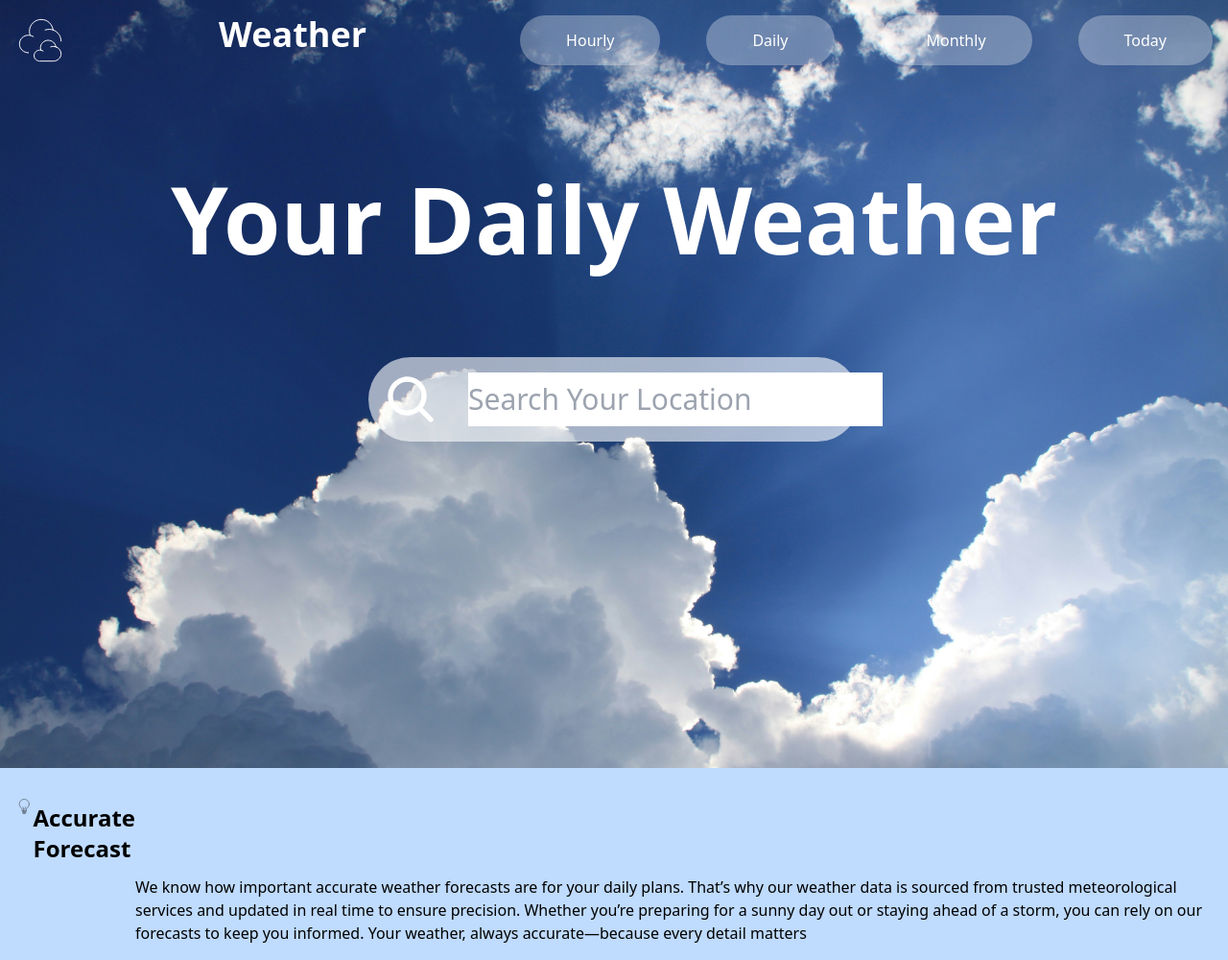
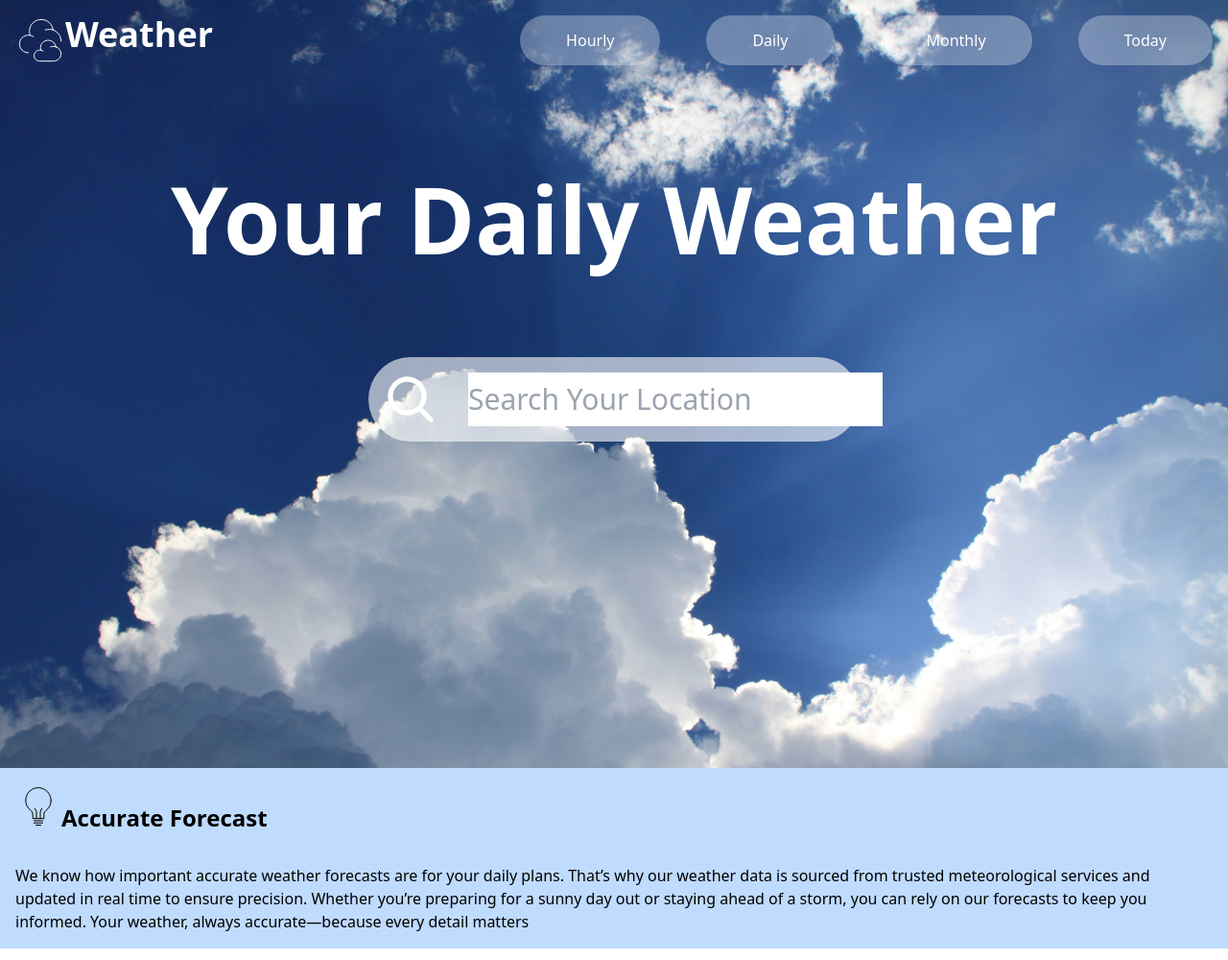
Before and after one commit to Tshedimoso/myweatherdashboard, a React (Vite) app: page / in a window 1280 px wide. Shown: the whole page at 96% size. Built offline with nearby package versions, Linux system fonts and the light colour scheme.

Commit message:
some editing

```diff
--- a/src/App.jsx
+++ b/src/App.jsx
@@ -1,8 +1,10 @@
+
 
 import About from "./about";
 import Navbar from "./components/navbar";
 import SearchBox from "./components/search_box";
 import Introduction from "./h1";
+
 
 
 
--- /dev/null
+++ b/src/Logo1.jsx
@@ -0,0 +1,14 @@
+import Bulb from "./components/Icons/lightbulb"
+
+
+function Logo1(){
+    return(
+        <div className="p-4 flex space-x-0 ">
+<Bulb/>
+<span className="text-black text-2xl mt-5  font-bold ">Accurate Forecast</span>
+
+        </div>
+    )
+}
+
+export default Logo1
--- a/src/about.jsx
+++ b/src/about.jsx
@@ -1,14 +1,13 @@
-import Bulb from "./components/Icons/lightbulb"
+import Logo1 from "./Logo1"
 import Paragraph from "./paragraph"
 
 function About(){
-    return(
-        <div className="p-4 flex space-x-0 ">
-<Bulb/>
-<span className="text-black text-2xl mt-5  font-bold ">Accurate Forecast</span>
-<Paragraph/>
+    return (
+        <div>
+            <Logo1/>
+            <Paragraph/>
         </div>
     )
-}
+};
 
-export default About
+export default About ;
--- a/src/components/navbar.jsx
+++ b/src/components/navbar.jsx
@@ -1,4 +1,4 @@
-import Logo from "./assets/logo";
+import WithName from "../logo2";
 import Buttons from "./option_buttons";
 /*import MenuIcon from "./Icons/magnifying-glass";
 import SearchBox from "./search_box";*/
@@ -6,8 +6,7 @@ function Navbar(){
     return (
 
     <div className="p-4 flex justify-between " >
-         <Logo/>
-        <span className="text-white text-4xl font-bold ">Weather</span>
+         <WithName/>
         <Buttons/>
 </div>);
 
--- /dev/null
+++ b/src/logo2.jsx
@@ -0,0 +1,14 @@
+import Logo from "./components/assets/logo";
+
+
+function WithName (){
+
+    return(
+        <div className=" flex">
+<Logo/>
+<span className="text-white text-4xl font-bold ">Weather</span>
+        </div>
+    )
+};
+
+export default WithName;
--- a/src/paragraph.jsx
+++ b/src/paragraph.jsx
@@ -1,6 +1,6 @@
 function Paragraph (){
     return(
-        <div className="text-black mt-24">
+        <div className="text-black p-4">
             <h3>We know how important accurate weather forecasts are for your daily plans. That’s why our weather data is sourced from trusted meteorological services and updated in real time to ensure precision. Whether you’re preparing for a sunny day out or staying ahead of a storm, you can rely on our forecasts to keep you informed. Your weather, always accurate—because every detail matters</h3>
         </div>
     )
```
